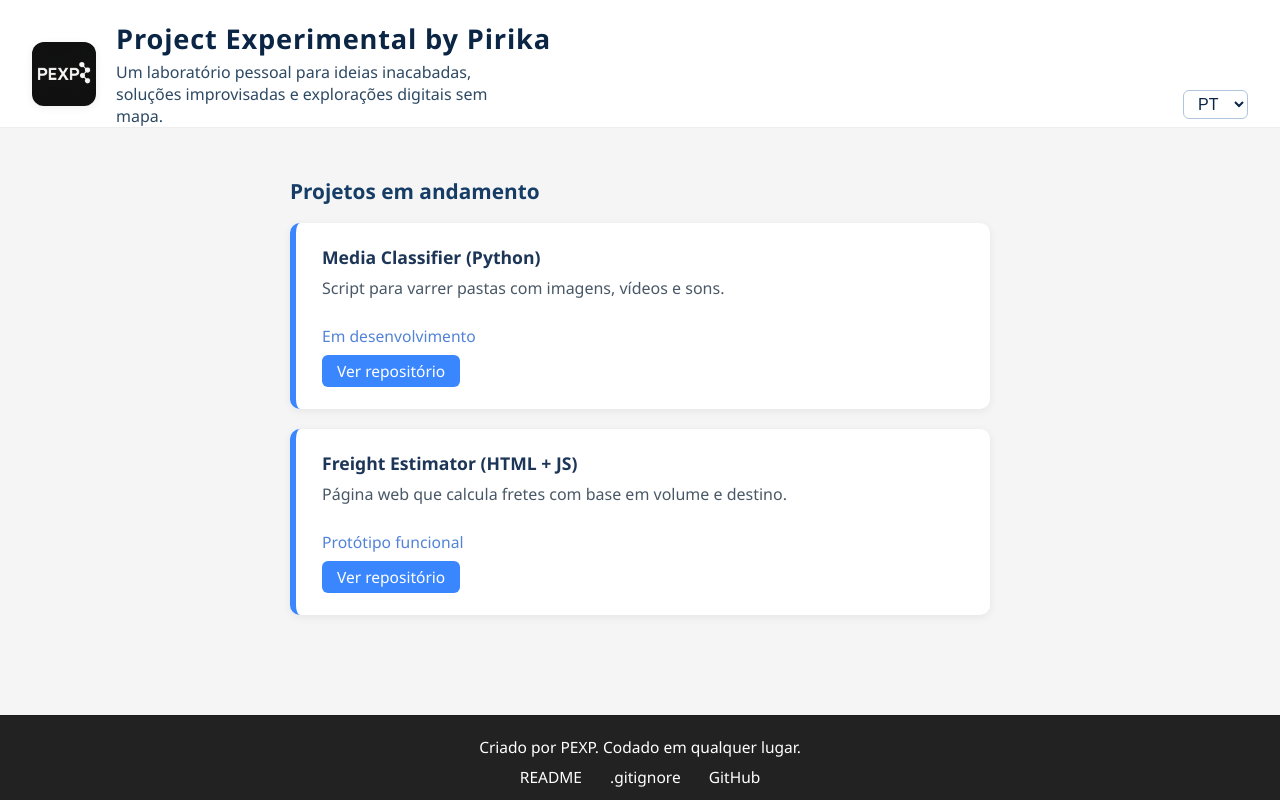
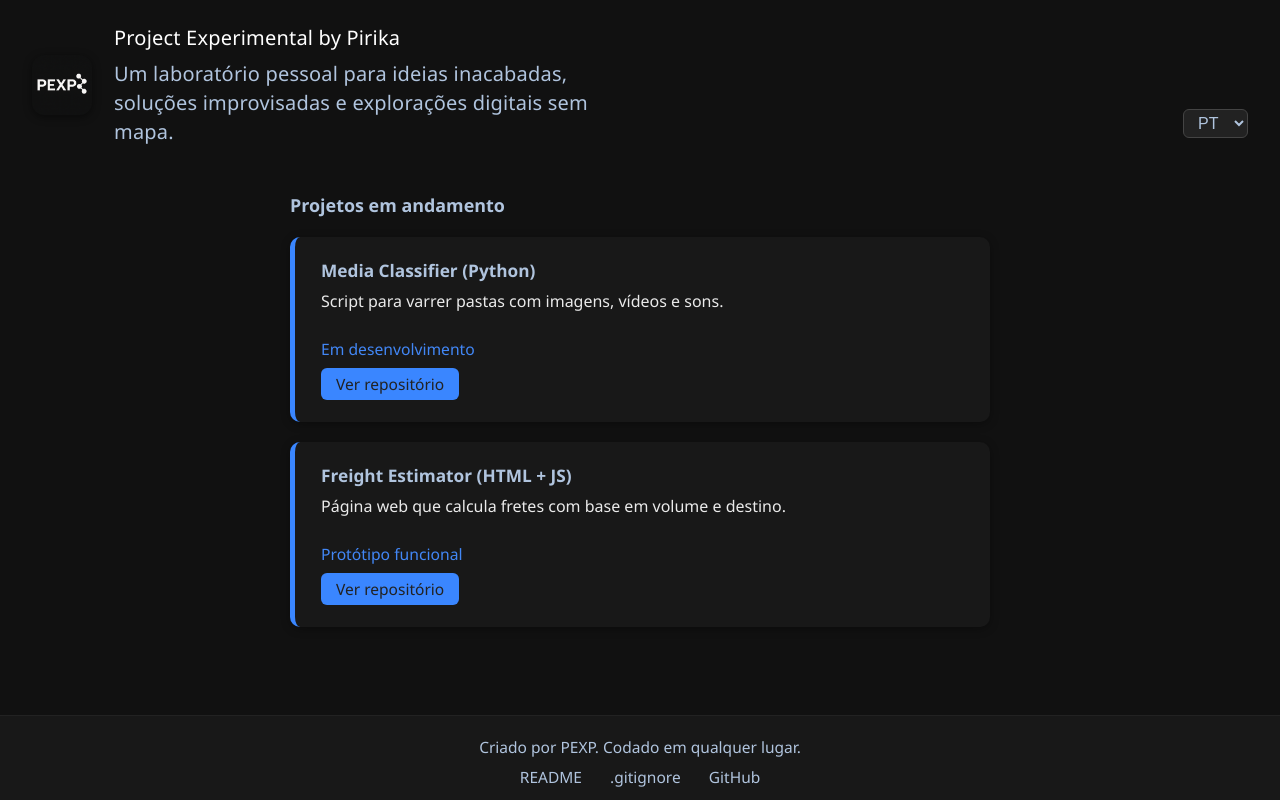
Before and after one commit to pexp-dev/pexp-dev.github.io, a plain HTML site: page index.html in a window 1280 px wide. Drawn offline with Linux system fonts and the light colour scheme.

Commit message:
Update index.html

```diff
--- a/index.html
+++ b/index.html
@@ -17,40 +17,41 @@
       flex-direction: column;
       justify-content: flex-start;
       font-family: 'Segoe UI', Arial, sans-serif;
-      background: #f5f5f5;
-      color: #222;
+      background: #111;
+      color: #eaeaea;
     }
     header {
       display: flex;
       justify-content: space-between;
       align-items: flex-end;
-      padding: 20px 32px 0 32px;
-      background: #fff;
-      border-bottom: 1px solid #eee;
+      padding: 24px 32px 0 32px;
+      background: transparent;
+      border-bottom: none;
     }
     .branding {
       display: flex;
       align-items: center;
-      gap: 20px;
+      gap: 22px;
     }
     .branding img {
-      width: 64px;
-      height: 64px;
+      width: 60px;
+      height: 60px;
       border-radius: 12px;
-      box-shadow: 0 2px 8px #0001;
-      background: #fafafa;
+      box-shadow: 0 2px 8px #0007;
+      background: #181818;
     }
-    .title {
-      font-size: 1.7em;
-      font-weight: 700;
-      letter-spacing: 0.03em;
-      color: #0b2545;
+    .title, .subtitle {
+      font-size: 1.25em;
+      font-weight: 500;
+      color: #fff;
+      margin: 0;
+      letter-spacing: 0.01em;
     }
     .subtitle {
-      font-size: 1em;
-      color: #2d4964;
-      margin-top: 4px;
-      max-width: 420px;
+      margin-top: 8px;
+      color: #b0c4de;
+      max-width: 480px;
+      line-height: 1.45em;
     }
     .lang-selector {
       margin-left: 16px;
@@ -58,11 +59,11 @@
     }
     #langSelect {
       padding: 4px 10px;
-      border: 1px solid #b0c4de;
+      border: 1px solid #444;
       border-radius: 6px;
       font-size: 1em;
-      background: #fff;
-      color: #0b2545;
+      background: #222;
+      color: #b0c4de;
     }
     main {
       flex: 1 0 auto;
@@ -72,9 +73,9 @@
       width: 100%;
     }
     #projects-title {
-      font-size: 1.3em;
-      margin-bottom: 18px;
-      color: #163d66;
+      font-size: 1.12em;
+      margin-bottom: 20px;
+      color: #b0c4de;
     }
     .projects {
       list-style: none;
@@ -82,25 +83,25 @@
       margin: 0;
     }
     .project {
-      background: #fff;
+      background: #181818;
       border-radius: 10px;
       margin-bottom: 20px;
       padding: 22px 26px;
-      box-shadow: 0 2px 10px #0001;
-      border-left: 6px solid #3a86ff;
+      box-shadow: 0 2px 10px #0005;
+      border-left: 5px solid #3a86ff;
       transition: box-shadow 0.2s;
     }
     .project strong {
-      font-size: 1.1em;
-      color: #1d3557;
+      font-size: 1.08em;
+      color: #b0c4de;
     }
     .project span {
       display: block;
       margin: 8px 0 4px 0;
-      color: #495867;
+      color: #eaeaea;
     }
     .project em {
-      color: #5283d9;
+      color: #4287f6;
       font-style: normal;
       font-size: 0.98em;
     }
@@ -108,7 +109,7 @@
       margin-top: 8px;
       display: inline-block;
       text-decoration: none;
-      color: #fff;
+      color: #222;
       background: #3a86ff;
       padding: 5px 15px;
       border-radius: 6px;
@@ -118,23 +119,24 @@
     }
     .project a:hover {
       background: #265bb8;
+      color: #fff;
     }
     footer {
       flex-shrink: 0;
       width: 100%;
-      background: #222;
-      color: #fff;
+      background: #181818;
+      color: #b0c4de;
       padding: 20px 0 12px 0;
       text-align: center;
       font-size: 0.97em;
       margin-top: 12px;
-      border-top: 1px solid #1d1d1d;
+      border-top: 1px solid #222;
     }
     .footer-links {
       margin-top: 8px;
     }
     .footer-links a {
-      color: #fff;
+      color: #b0c4de;
       margin: 0 12px;
       text-decoration: none;
       font-weight: 500;
@@ -149,11 +151,10 @@
         padding-right: 4vw;
       }
       .branding img {
-        width: 52px;
-        height: 52px;
+        width: 44px;
+        height: 44px;
       }
-      .title { font-size: 1.1em; }
-      .subtitle { font-size: 0.95em; }
+      .title, .subtitle { font-size: 1em; }
     }
   </style>
 </head>
```
